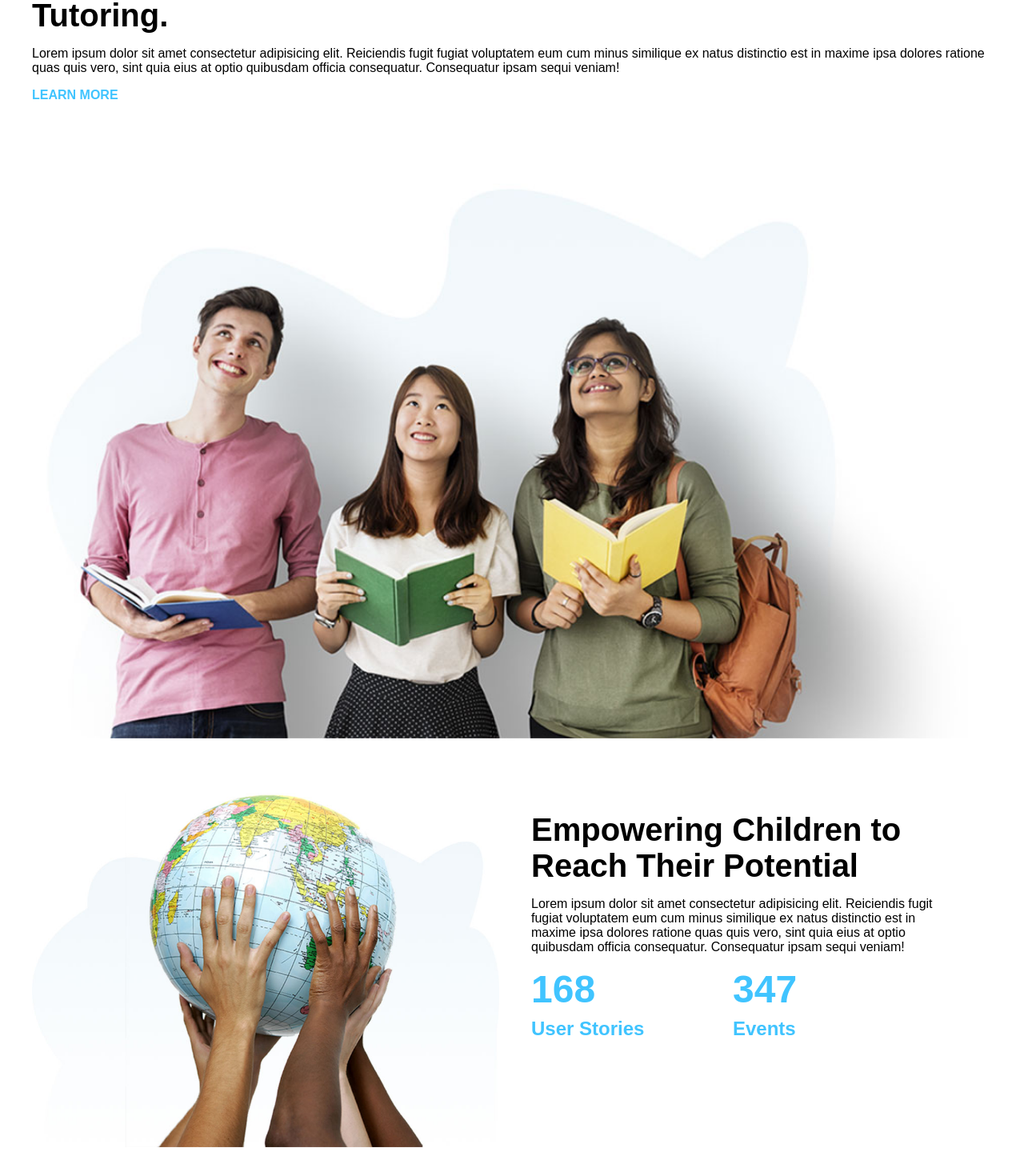
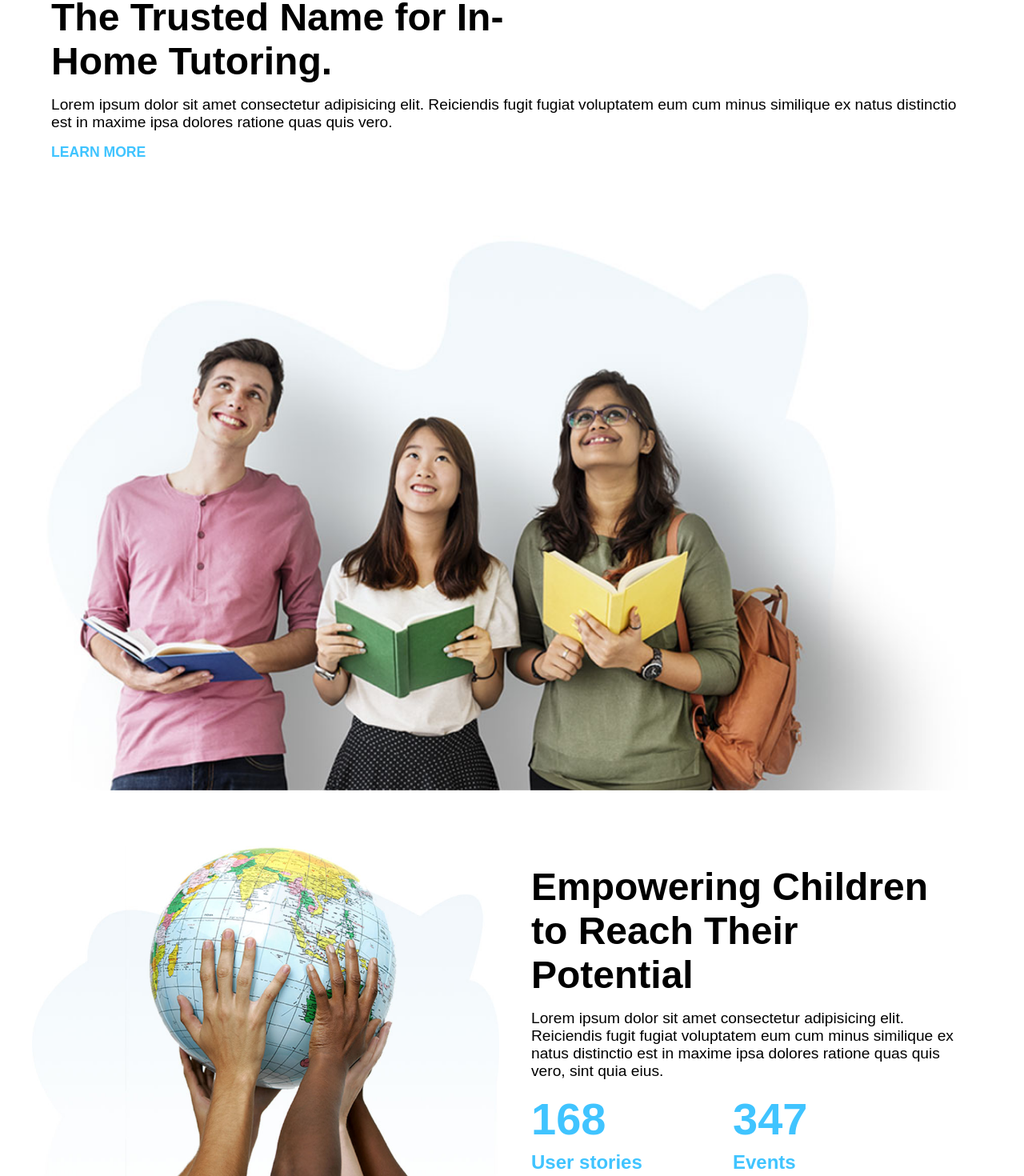
Before and after one commit to alessiavozzo/proj-html-vuejs, a Vue app: page / in a window 1280 px wide. Shown: the part 1020-2490 px from the top of the page at 80% size. Built offline with nearby package versions, Linux system fonts and the light colour scheme; a web font is replaced by a local one.

Commit message:
add SectionStructure component to use props + fix empowering and tutoring sections layout

```diff
--- a/src/components/AppHeader.vue
+++ b/src/components/AppHeader.vue
@@ -1,11 +1,9 @@
 <script>
-/* import { navLinks } from '../assets/js/links-icons';
-import { navIcons } from '../assets/js/links-icons'; */
-
 export default {
     name: "AppHeader",
     data() {
         return {
+            imgPath: "/img/",
             bgImages: [
                 "h5-slide-1-background.jpg",
                 "h5-slide-2-background.jpg",
@@ -37,7 +35,7 @@ export default {
 </script>
 
 <template>
-    <header id="site_header" :style="{ 'background-image': `url('/img/${bgImages[counter]}')` }">
+    <header id="site_header" :style="{ 'background-image': `url('${imgPath}${bgImages[counter]}')` }">
         <div class="controls d-flex">
             <button type="button" class="prev-btn" @click="prev()">
                 <i class="fa-solid fa-chevron-left"></i>
@@ -102,27 +100,12 @@ export default {
 
 
 <style scoped>
-.cart-items {
-    position: absolute;
-    top: -0.5rem;
-    right: -0.5rem;
-    font-size: 0.9rem;
-    border-radius: 50%;
-    height: 1rem;
-    width: 1rem;
-    display: flex;
-    justify-content: center;
-    align-items: center;
-    background-color: var(--academy-primary);
-}
-
 #site_header {
     /* background-image: url(/img/h5-slide-3-background.jpg); */
     height: 680px;
     background-size: cover;
     background-position: center;
     position: relative;
-    font-size: 1.1rem;
 
     nav {
         padding: 1.5rem 0;
@@ -148,6 +131,20 @@ export default {
             gap: 2rem;
         }
 
+    }
+
+    .cart-items {
+        position: absolute;
+        top: -0.5rem;
+        right: -0.5rem;
+        font-size: 0.9rem;
+        border-radius: 50%;
+        height: 1rem;
+        width: 1rem;
+        display: flex;
+        justify-content: center;
+        align-items: center;
+        background-color: var(--academy-primary);
     }
 
     .bottom-jumbo {
--- a/src/components/EmpoweringSection.vue
+++ b/src/components/EmpoweringSection.vue
@@ -1,6 +1,24 @@
 <script>
+import SectionStructure from './SectionStructure.vue'
+
 export default {
-    name: "EmpoweringSection"
+    name: "EmpoweringSection",
+    components: {
+        SectionStructure
+    },
+    data() {
+        return {
+            sectionData: {
+                title: "Empowering Children to Reach Their Potential",
+                paragraph: "Lorem ipsum dolor sit amet consectetur adipisicing elit. Reiciendis fugit fugiat voluptatem eum cum minus similique ex natus distinctio est in maxime ipsa dolores ratione quas quis vero, sint quia eius.",
+                imagePath: "h5-img-2.jpg",
+                feeds: {
+                    stories: "User stories",
+                    events: "Events"
+                }
+            }
+        }
+    }
 }
 </script>
 
@@ -9,30 +27,12 @@ export default {
     <section id="empowering">
         <div class="container">
             <div class="row">
-                <!-- img -->
-                <div class="image col-6">
-                    <img src="/img/h5-img-2.jpg" alt="students-looking-up">
-                </div>
 
-                <!-- text -->
-                <div class="text d-flex col-6">
-                    <h2>Empowering Children to Reach Their Potential</h2>
-                    <p>Lorem ipsum dolor sit amet consectetur adipisicing elit. Reiciendis fugit fugiat voluptatem eum
-                        cum
-                        minus similique ex natus distinctio est in maxime ipsa dolores ratione quas quis vero, sint quia
-                        eius at optio quibusdam officia consequatur. Consequatur ipsam sequi veniam!</p>
-                    <div class="counters d-flex">
-                        <div class="user-stories d-flex col-6">
-                            <div class="number">168</div>
-                            <span>User Stories</span>
-                        </div>
-                        <div class="events d-flex col-6">
-                            <div class="number">347</div>
-                            <span>Events</span>
-                        </div>
-                    </div>
-                </div>
+                <SectionStructure :title="sectionData.title" :description="sectionData.paragraph"
+                    :image="sectionData.imagePath" :feeds="sectionData.feeds" />
             </div>
+
+
         </div>
     </section>
 
@@ -42,38 +42,5 @@ export default {
 <style scoped>
 #empowering {
     padding: 3rem 0;
-
-    .text {
-        flex-direction: column;
-        padding: 1.5rem;
-        gap: 1rem;
-
-        h2 {
-            font-size: 2.5rem;
-        }
-    }
-
-    img {
-        width: 100%;
-    }
-
-    .counters {
-
-        .user-stories,
-        .events {
-            flex-direction: column;
-            gap: 0.5rem;
-            font-weight: bold;
-            color: var(--academy-primary);
-
-            .number {
-                font-size: 3rem;
-            }
-
-            span {
-                font-size: 1.5rem;
-            }
-        }
-    }
 }
 </style>
--- /dev/null
+++ b/src/components/SectionStructure.vue
@@ -0,0 +1,90 @@
+<script>
+export default {
+    name: "SectionStructure",
+    props: {
+        title: String,
+        description: String,
+        link: Object,
+        image: String,
+        feeds: Object
+    },
+    data() {
+        return {
+            storiesNumber: 168,
+            eventsNumber: 347
+        }
+    }
+}
+</script>
+
+<template>
+
+    <!-- text -->
+    <div class="text d-flex" :class="{ 'col-6': !link }">
+        <h2 :style="{ 'width': link ? '50%' : '100%' }">{{ title }}</h2>
+        <p>{{ description }}</p>
+        <a v-if="link" :href="link.href">{{ link.name }}</a>
+        <div v-else class="counters d-flex">
+            <div class="user-stories d-flex col-6">
+                <div class="number">{{ storiesNumber }}</div>
+                <span>{{ feeds.stories }}</span>
+            </div>
+            <div class="events d-flex col-6">
+                <div class="number">{{ eventsNumber }}</div>
+                <span>{{ feeds.events }}</span>
+            </div>
+        </div>
+    </div>
+
+    <!-- img -->
+    <div class="image" :class="{ 'col-6': !link }" :style="{ 'order': !link ? '-1' : '1' }">
+        <img :src="`/img/${image}`" alt="students-looking-up">
+    </div>
+</template>
+
+
+<style scoped>
+.text {
+    flex-direction: column;
+    padding: 1.5rem;
+    gap: 1rem;
+
+    h2 {
+        font-size: 3rem;
+        font-weight: 600;
+    }
+
+    p {
+        font-size: 1.2rem;
+    }
+
+    a {
+        font-weight: bold;
+        text-transform: uppercase;
+        color: var(--academy-primary);
+    }
+}
+
+img {
+    width: 100%;
+}
+
+.counters {
+
+    .user-stories,
+    .events {
+        flex-direction: column;
+        gap: 0.5rem;
+        font-weight: bold;
+        color: var(--academy-primary);
+
+        .number {
+            font-size: 3.5rem;
+        }
+
+        span {
+            font-size: 1.5rem;
+        }
+    }
+}
+</style>
--- a/src/components/SubjectsSection.vue
+++ b/src/components/SubjectsSection.vue
@@ -29,7 +29,7 @@ export default {
 
 <style scoped>
 #subjects {
-    padding: 3rem 0;
+    padding: 3.5rem 0;
 
     .card {
         border: 1px solid var(--subject-border);
--- a/src/components/TutoringSection.vue
+++ b/src/components/TutoringSection.vue
@@ -1,6 +1,23 @@
 <script>
+import SectionStructure from './SectionStructure.vue'
 export default {
-    name: "TutoringSection"
+    name: "TutoringSection",
+    components: {
+        SectionStructure
+    },
+    data() {
+        return {
+            sectionData: {
+                title: "The Trusted Name for In-Home Tutoring.",
+                paragraph: "Lorem ipsum dolor sit amet consectetur adipisicing elit. Reiciendis fugit fugiat voluptatem eum cum minus similique ex natus distinctio est in maxime ipsa dolores ratione quas quis vero.",
+                imagePath: "h5-img-1.jpg",
+                link: {
+                    href: "#",
+                    name: "Learn more"
+                }
+            }
+        }
+    }
 }
 </script>
 
@@ -9,49 +26,17 @@ export default {
     <section id="tutoring">
         <div class="container">
 
-            <!-- text -->
-            <div class="text d-flex">
-                <h2>The Trusted Name for In-Home Tutoring.</h2>
-                <p>Lorem ipsum dolor sit amet consectetur adipisicing elit. Reiciendis fugit fugiat voluptatem eum cum
-                    minus similique ex natus distinctio est in maxime ipsa dolores ratione quas quis vero, sint quia
-                    eius at optio quibusdam officia consequatur. Consequatur ipsam sequi veniam!</p>
-                <a href="#">Learn more</a>
-            </div>
 
-            <!-- img -->
-            <div class="image">
-                <img src="/img/h5-img-1.jpg" alt="students-looking-up">
-            </div>
+            <SectionStructure :title="sectionData.title" :description="sectionData.paragraph"
+                :image="sectionData.imagePath" :link="sectionData.link" />
 
         </div>
     </section>
 
 </template>
 
-
 <style scoped>
 #tutoring {
     padding: 1rem 0;
-
-    .text {
-        flex-direction: column;
-        gap: 1rem;
-        padding-bottom: 2rem;
-
-        h2 {
-            width: 50%;
-            font-size: 2.5rem;
-        }
-
-        a {
-            font-weight: bold;
-            text-transform: uppercase;
-            color: var(--academy-primary);
-        }
-    }
-
-    img {
-        width: 100%;
-    }
 }
 </style>
--- a/src/style.css
+++ b/src/style.css
@@ -24,6 +24,7 @@
 
 body {
     font-family: "Rasa", sans-serif;
+    font-size: 1.1rem;
 }
 
 .container {
```
